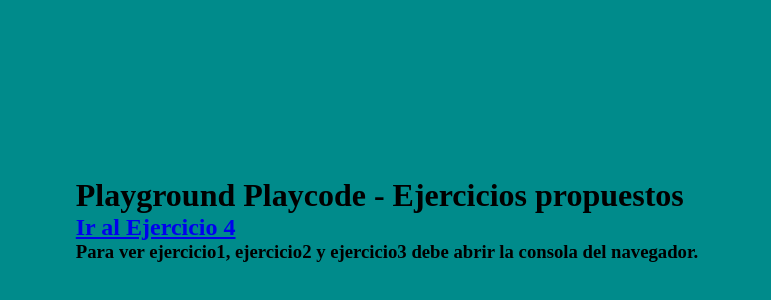
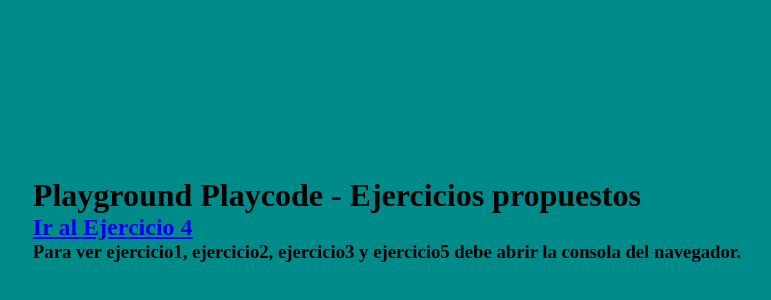
Before and after one commit to alcurvelo/playground_playcode, a plain HTML site: page index.html in a window 1280 px wide. Shown: the part 180-480 px from the top of the page, without its empty margins (253-1024 px from the left). Drawn offline with Linux system fonts and the light colour scheme.

Commit message:
Añadiendo ejercicio5

```diff
--- a/index.html
+++ b/index.html
@@ -17,7 +17,7 @@
     <div>
         <h1>Playground Playcode - Ejercicios propuestos</h1>
         <h2><a href="facturas.html">Ir al Ejercicio 4</a></h2>
-        <h3>Para ver ejercicio1, ejercicio2 y ejercicio3 debe abrir la consola del navegador.</h3>
+        <h3>Para ver ejercicio1, ejercicio2, ejercicio3 y ejercicio5 debe abrir la consola del navegador.</h3>
     </div>
 </body>
 </html>
```
